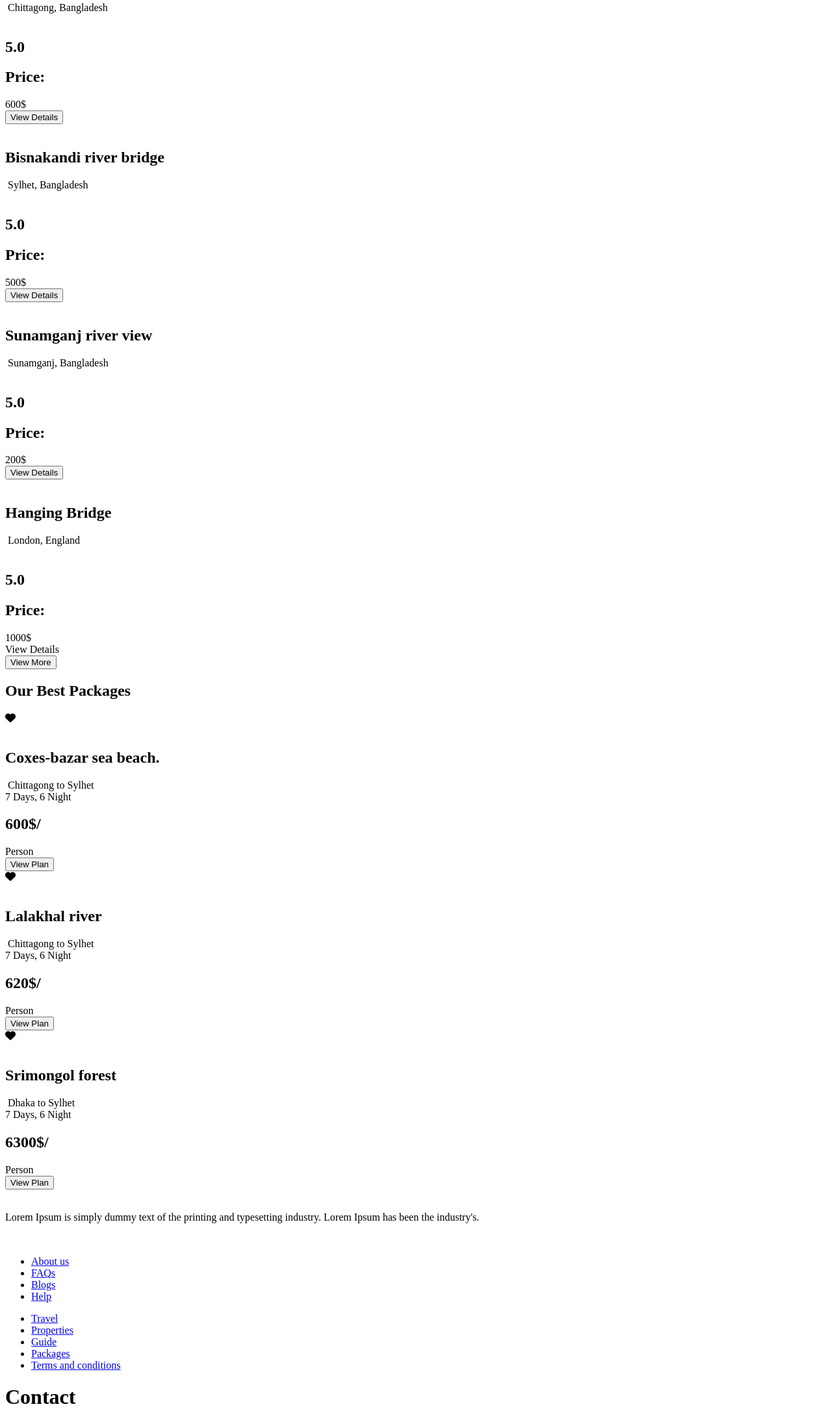
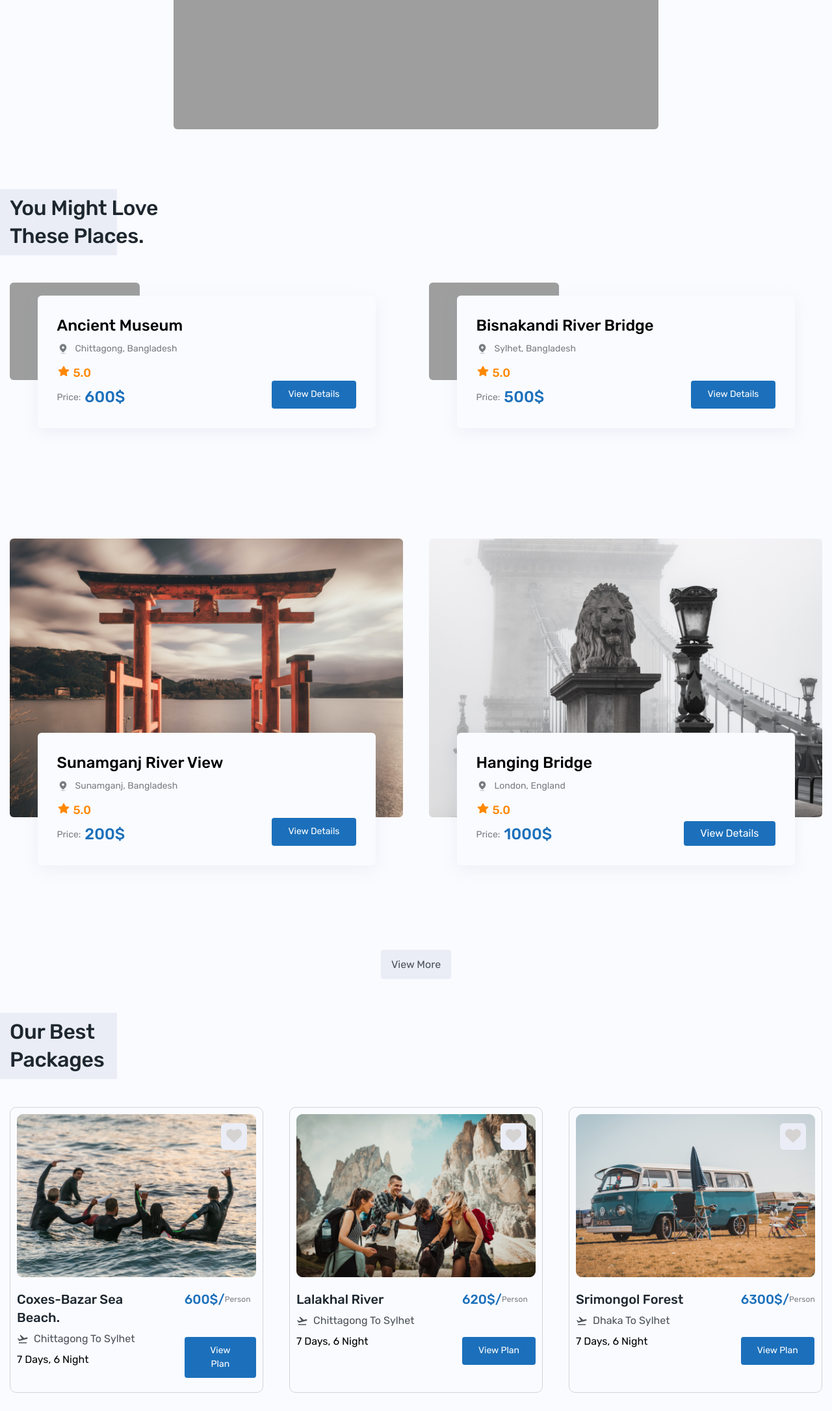
Before and after one commit to Quocdev03/Easy-Travel, a plain HTML site: page index.html in a window 1280 px wide. Shown: the part 479-2651 px from the top of the page at 65% size. Drawn offline with Linux system fonts and the light colour scheme; the site is published under a folder, as on GitHub Pages, so addresses that start at the root find nothing.

Commit message:
fix path

```diff
--- a/Asset/Page/Authentication.html
+++ b/Asset/Page/Authentication.html
@@ -13,8 +13,8 @@
       rel="stylesheet"
       href="https://cdnjs.cloudflare.com/ajax/libs/font-awesome/6.5.1/css/all.min.css"
     />
-    <link rel="stylesheet" href="/Asset/Css/App.css" />
-    <link rel="icon" href="/Asset/Images/Icon/Logo.svg" type="image/x-icon" />
+    <link rel="stylesheet" href="../Css/App.css" />
+    <link rel="icon" href="../Images/Icon/Logo.svg" type="image/x-icon" />
     <title>Authentication</title>
   </head>
   <body>
@@ -23,7 +23,7 @@
         <div class="container">
           <div class="header-main">
             <div class="header-logo global-logo">
-              <img srcset="/Asset/Images/logo.png 2x" alt="" />
+              <img srcset="../Images/logo.png 2x" alt="" />
             </div>
             <div class="header-menu">
               <ul class="header-menu-list">
@@ -114,7 +114,7 @@
                 <div class="login-main">
                   <div class="login-background">
                     <img
-                      srcset="/Asset/Images/Authentication/BG_Login.png 2x"
+                      srcset="../Images/Authentication/BG_Login.png 2x"
                       alt=""
                     />
                   </div>
@@ -148,7 +148,7 @@
                           />
                           <img
                             class="show-pass"
-                            src="/Asset/Images/Icon/Show.svg"
+                            src="../Images/Icon/Show.svg"
                             alt=""
                           />
                         </div>
@@ -169,7 +169,7 @@
                 <div class="login-main">
                   <div class="login-background">
                     <img
-                      srcset="/Asset/Images/Authentication/BG_Register.png 2x"
+                      srcset="../Images/Authentication/BG_Register.png 2x"
                       alt=""
                     />
                   </div>
@@ -214,7 +214,7 @@
                             />
                             <img
                               class="show-pass"
-                              src="/Asset/Images/Icon/Show.svg"
+                              src="../Images/Icon/Show.svg"
                               alt=""
                             />
                           </div>
@@ -229,7 +229,7 @@
                             />
                             <img
                               class="show-pass"
-                              src="/Asset/Images/Icon/Show.svg"
+                              src="../Images/Icon/Show.svg"
                               alt=""
                             />
                           </div>
@@ -261,7 +261,7 @@
             <div class="footer-social global-logo">
               <img
                 class="footer-logo"
-                src="/Asset/Images/Icon/Logo_Full.svg"
+                src="../Images/Icon/Logo_Full.svg"
                 alt=""
               />
               <p class="footer-desc body-regular-16">
@@ -270,16 +270,14 @@
               </p>
               <div class="footer-icon">
                 <a href="#!"
-                  ><img src="/Asset/Images/Icon/Facebook.svg" alt=""
+                  ><img src="../Images/Icon/Facebook.svg" alt=""
+                /></a>
+                <a href="#!"><img src="../Images/Icon/Twitter.svg" alt="" /></a>
+                <a href="#!"
+                  ><img src="../Images/Icon/Instagram.svg" alt=""
                 /></a>
                 <a href="#!"
-                  ><img src="/Asset/Images/Icon/Twitter.svg" alt=""
-                /></a>
-                <a href="#!"
-                  ><img src="/Asset/Images/Icon/Instagram.svg" alt=""
-                /></a>
-                <a href="#!"
-                  ><img src="/Asset/Images/Icon/LinkedIn.svg" alt=""
+                  ><img src="../Images/Icon/LinkedIn.svg" alt=""
                 /></a>
               </div>
             </div>
@@ -319,7 +317,7 @@
         </div>
       </footer>
     </div>
-    <script src="/Asset/Script/Authentication_Page.js"></script>
-    <script src="/Asset/Script/App.js"></script>
+    <script src="../Script/Authentication_Page.js"></script>
+    <script src="../Script/App.js"></script>
   </body>
 </html>
--- a/index.html
+++ b/index.html
@@ -13,8 +13,8 @@
       rel="stylesheet"
       href="https://cdnjs.cloudflare.com/ajax/libs/font-awesome/6.5.1/css/all.min.css"
     />
-    <link rel="stylesheet" href="/Asset/Css/App.css" />
-    <link rel="icon" href="/Asset/Images/Icon/Logo.svg" type="image/x-icon" />
+    <link rel="stylesheet" href="./Asset/Css/App.css" />
+    <link rel="icon" href="./Asset/Images/Icon/Logo.svg" type="image/x-icon" />
     <title>Easy - Travel</title>
   </head>
   <body>
@@ -23,7 +23,7 @@
         <div class="container">
           <div class="header-main">
             <div class="header-logo global-logo">
-              <img srcset="/Asset/Images/logo.png 2x" alt="" />
+              <img srcset="./Asset/Images/logo.png 2x" alt="" />
             </div>
             <div class="header-menu">
               <ul class="header-menu-list">
@@ -102,7 +102,7 @@
         <section class="hero-section">
           <div class="container">
             <div class="hero-main">
-              <img srcset="/Asset/Images/Home/h.png 2x" alt="" />
+              <img srcset="./Asset/Images/Home/h.png 2x" alt="" />
             </div>
           </div>
         </section>
@@ -121,14 +121,17 @@
               <div class="places-list">
                 <div class="places-item">
                   <div class="places-item-img">
-                    <img srcset="/Asset/Images/Places/places-1.png 2x" alt="" />
+                    <img
+                      srcset="./Asset/Images/Places/places-1.png 2x"
+                      alt=""
+                    />
                   </div>
                   <div class="places-item-content">
                     <div class="places-item-info">
                       <h1 class="places-item-name heading-4">Ancient Museum</h1>
                       <div class="places-item-location">
                         <img
-                          srcset="/Asset/Images/Icon/Location.png 2x"
+                          srcset="./Asset/Images/Icon/Location.png 2x"
                           alt=""
                         />
                         <span class="label-Regular-14"
@@ -136,7 +139,7 @@
                         >
                       </div>
                       <div class="places-item-rate">
-                        <img srcset="/Asset/Images/Icon/Star.png 2x" alt="" />
+                        <img srcset="./Asset/Images/Icon/Star.png 2x" alt="" />
                         <h1 class="body-medium-18">5.0</h1>
                       </div>
                       <div class="places-item-prices">
@@ -153,7 +156,10 @@
                 </div>
                 <div class="places-item">
                   <div class="places-item-img">
-                    <img srcset="/Asset/Images/Places/places-2.png 2x" alt="" />
+                    <img
+                      srcset="./Asset/Images/Places/places-2.png 2x"
+                      alt=""
+                    />
                   </div>
                   <div class="places-item-content">
                     <div class="places-item-info">
@@ -162,13 +168,13 @@
                       </h1>
                       <div class="places-item-location">
                         <img
-                          srcset="/Asset/Images/Icon/Location.png 2x"
+                          srcset="./Asset/Images/Icon/Location.png 2x"
                           alt=""
                         />
                         <span class="label-Regular-14">Sylhet, Bangladesh</span>
                       </div>
                       <div class="places-item-rate">
-                        <img srcset="/Asset/Images/Icon/Star.png 2x" alt="" />
+                        <img srcset="./Asset/Images/Icon/Star.png 2x" alt="" />
                         <h1 class="body-medium-18">5.0</h1>
                       </div>
                       <div class="places-item-prices">
@@ -185,7 +191,10 @@
                 </div>
                 <div class="places-item">
                   <div class="places-item-img">
-                    <img srcset="/Asset/Images/Places/places-3.png 2x" alt="" />
+                    <img
+                      srcset="./Asset/Images/Places/places-3.png 2x"
+                      alt=""
+                    />
                   </div>
                   <div class="places-item-content">
                     <div class="places-item-info">
@@ -194,7 +203,7 @@
                       </h1>
                       <div class="places-item-location">
                         <img
-                          srcset="/Asset/Images/Icon/Location.png 2x"
+                          srcset="./Asset/Images/Icon/Location.png 2x"
                           alt=""
                         />
                         <span class="label-Regular-14"
@@ -202,7 +211,7 @@
                         >
                       </div>
                       <div class="places-item-rate">
-                        <img srcset="/Asset/Images/Icon/Star.png 2x" alt="" />
+                        <img srcset="./Asset/Images/Icon/Star.png 2x" alt="" />
                         <h1 class="body-medium-18">5.0</h1>
                       </div>
                       <div class="places-item-prices">
@@ -219,20 +228,23 @@
                 </div>
                 <div class="places-item">
                   <div class="places-item-img">
-                    <img srcset="/Asset/Images/Places/places-4.png 2x" alt="" />
+                    <img
+                      srcset="./Asset/Images/Places/places-4.png 2x"
+                      alt=""
+                    />
                   </div>
                   <div class="places-item-content">
                     <div class="places-item-info">
                       <h1 class="places-item-name heading-4">Hanging Bridge</h1>
                       <div class="places-item-location">
                         <img
-                          srcset="/Asset/Images/Icon/Location.png 2x"
+                          srcset="./Asset/Images/Icon/Location.png 2x"
                           alt=""
                         />
                         <span class="label-Regular-14">London, England</span>
                       </div>
                       <div class="places-item-rate">
-                        <img srcset="/Asset/Images/Icon/Star.png 2x" alt="" />
+                        <img srcset="./Asset/Images/Icon/Star.png 2x" alt="" />
                         <h1 class="body-medium-18">5.0</h1>
                       </div>
                       <div class="places-item-prices">
@@ -271,7 +283,7 @@
                       <i class="fa-solid fa-heart"></i>
                     </div>
                     <img
-                      srcset="/Asset/Images/Pakages/Pakages_1.png 2x"
+                      srcset="./Asset/Images/Pakages/Pakages_1.png 2x"
                       alt=""
                     />
                   </div>
@@ -280,7 +292,7 @@
                       <h1 class="heading-5">Coxes-bazar sea beach.</h1>
                       <div class="packages-content-flights">
                         <img
-                          src="/Asset/Images/Icon/flight-takeoff.svg"
+                          src="./Asset/Images/Icon/flight-takeoff.svg"
                           alt=""
                         />
                         <span class="label-regular-12"
@@ -306,7 +318,7 @@
                       <i class="fa-solid fa-heart"></i>
                     </div>
                     <img
-                      srcset="/Asset/Images/Pakages/Pakages_2.png 2x"
+                      srcset="./Asset/Images/Pakages/Pakages_2.png 2x"
                       alt=""
                     />
                   </div>
@@ -315,7 +327,7 @@
                       <h1 class="heading-5">Lalakhal river</h1>
                       <div class="packages-content-flights">
                         <img
-                          src="/Asset/Images/Icon/flight-takeoff.svg"
+                          src="./Asset/Images/Icon/flight-takeoff.svg"
                           alt=""
                         />
                         <span class="label-regular-12"
@@ -341,7 +353,7 @@
                       <i class="fa-solid fa-heart"></i>
                     </div>
                     <img
-                      srcset="/Asset/Images/Pakages/Pakages_3.png 2x"
+                      srcset="./Asset/Images/Pakages/Pakages_3.png 2x"
                       alt=""
                     />
                   </div>
@@ -350,7 +362,7 @@
                       <h1 class="heading-5">Srimongol forest</h1>
                       <div class="packages-content-flights">
                         <img
-                          src="/Asset/Images/Icon/flight-takeoff.svg"
+                          src="./Asset/Images/Icon/flight-takeoff.svg"
                           alt=""
                         />
                         <span class="label-regular-12">Dhaka to Sylhet</span>
@@ -379,7 +391,7 @@
             <div class="footer-social global-logo">
               <img
                 class="footer-logo"
-                src="/Asset/Images/Icon/Logo_Full.svg"
+                src="./Asset/Images/Icon/Logo_Full.svg"
                 alt=""
               />
               <p class="footer-desc body-regular-16">
@@ -388,16 +400,16 @@
               </p>
               <div class="footer-icon">
                 <a href="#!"
-                  ><img src="/Asset/Images/Icon/Facebook.svg" alt=""
+                  ><img src="./Asset/Images/Icon/Facebook.svg" alt=""
                 /></a>
                 <a href="#!"
-                  ><img src="/Asset/Images/Icon/Twitter.svg" alt=""
+                  ><img src="./Asset/Images/Icon/Twitter.svg" alt=""
                 /></a>
                 <a href="#!"
-                  ><img src="/Asset/Images/Icon/Instagram.svg" alt=""
+                  ><img src="./Asset/Images/Icon/Instagram.svg" alt=""
                 /></a>
                 <a href="#!"
-                  ><img src="/Asset/Images/Icon/LinkedIn.svg" alt=""
+                  ><img src="./Asset/Images/Icon/LinkedIn.svg" alt=""
                 /></a>
               </div>
             </div>
@@ -438,6 +450,6 @@
       </footer>
     </div>
 
-    <script src="/Asset/Script/App.js"></script>
+    <script src="./Asset/Script/App.js"></script>
   </body>
 </html>
```
